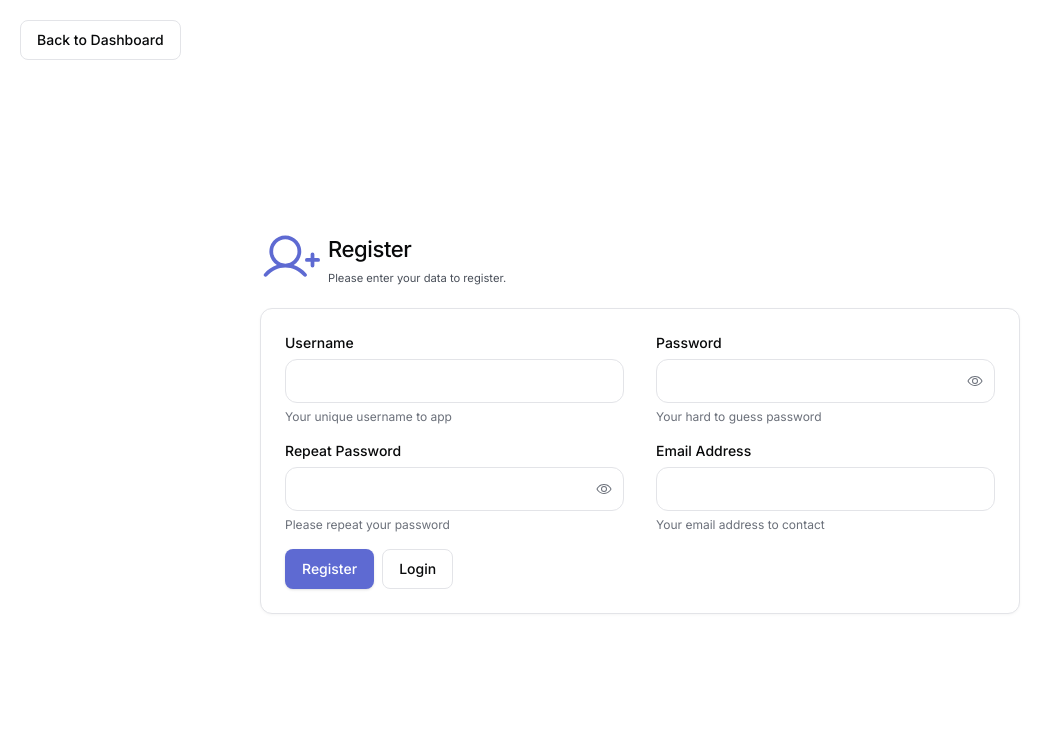
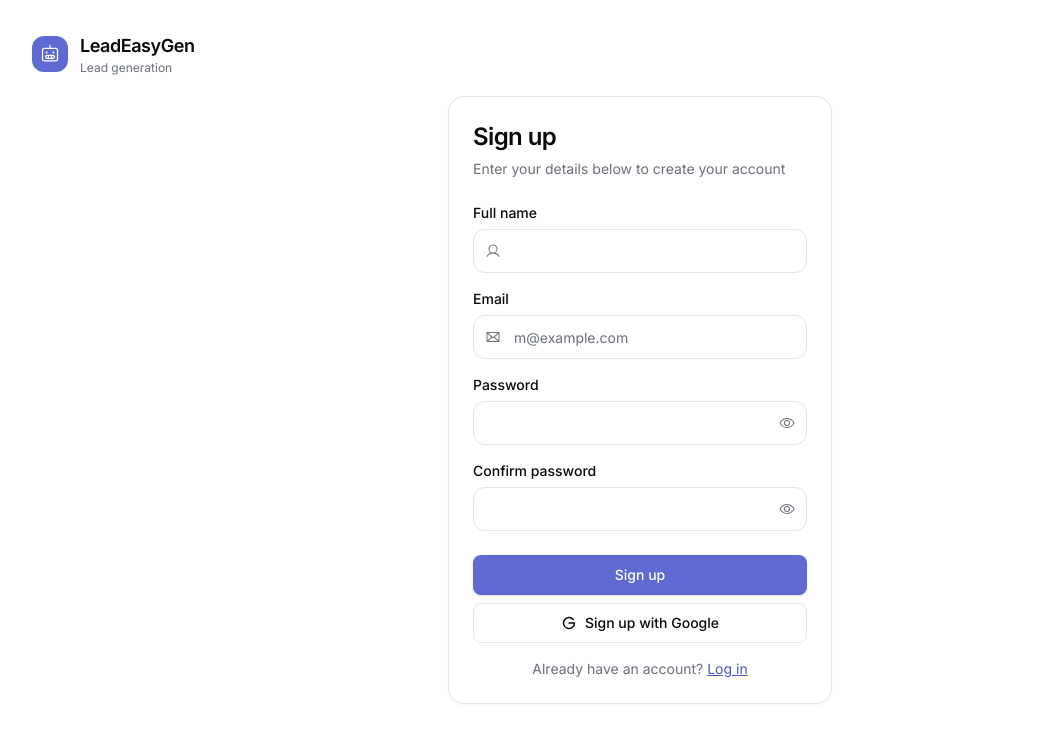
Before and after one commit to louischoleski/leadeasygen-app, a React (Vite) app: page /register in a window 1280 px wide. Shown: the top 742 px of the page, without its empty margins (0-1063 px from the left). Built offline with nearby package versions, Linux system fonts and the light colour scheme.

Commit message:
feat: modernize auth screens with centered card layout

```diff
--- a/src/components/AuthCard.tsx
+++ b/src/components/AuthCard.tsx
@@ -1,5 +1,21 @@
 import type { ReactNode } from 'react'
 
-export default function AuthCard({ wide = false, children }: { wide?: boolean; children: ReactNode }) {
-  return <div className={`mt-[10%] w-full p-5 ${wide ? 'max-w-[800px]' : 'max-w-[400px]'}`}>{children}</div>
+type Props = {
+  title?: string
+  subtitle?: string
+  children: ReactNode
 }
+
+export default function AuthCard({ title, subtitle, children }: Props) {
+  return (
+    <div className="rounded-xl border border-hairline bg-surface-1 shadow-card">
+      {(title || subtitle) && (
+        <div className="flex flex-col space-y-1.5 p-6 pb-0">
+          {title && <h1 className="text-2xl font-semibold tracking-tight text-ink">{title}</h1>}
+          {subtitle && <p className="text-sm text-ink-subtle">{subtitle}</p>}
+        </div>
+      )}
+      <div className="p-6">{children}</div>
+    </div>
+  )
+}
--- a/src/layouts/AuthLayout.tsx
+++ b/src/layouts/AuthLayout.tsx
@@ -1,13 +1,19 @@
+import { Robot } from '@phosphor-icons/react'
 import { Link, Outlet } from 'react-router-dom'
-import { Button } from '../components/Button'
 
 export default function AuthLayout() {
   return (
-    <main className="min-h-screen p-2.5">
-      <div className="m-2.5">
-        <Button asChild variant="secondary"><Link to="/">Back to Dashboard</Link></Button>
-      </div>
-      <div className="grid grid-cols-1 justify-items-center">
+    <main className="relative flex min-h-screen items-center justify-center bg-canvas p-4">
+      <Link to="/" className="absolute top-4 left-4 flex items-center gap-3 md:top-8 md:left-8">
+        <div className="flex h-9 w-9 items-center justify-center rounded-lg bg-primary">
+          <Robot className="h-5 w-5 text-on-primary" aria-hidden="true" />
+        </div>
+        <div className="flex flex-col">
+          <span className="text-lg font-semibold tracking-tight text-ink">LeadEasyGen</span>
+          <span className="text-xs text-ink-subtle">Lead generation</span>
+        </div>
+      </Link>
+      <div className="w-full max-w-sm">
         <Outlet />
       </div>
     </main>
--- a/src/pages/ForgotPassword.tsx
+++ b/src/pages/ForgotPassword.tsx
@@ -1,43 +1,36 @@
-import { IdentificationCard } from '@phosphor-icons/react'
-import { Link, useNavigate } from 'react-router-dom'
+import { Envelope } from '@phosphor-icons/react'
+import { Link } from 'react-router-dom'
+import { toast } from 'sonner'
 import AuthCard from '../components/AuthCard'
 import { Button } from '../components/Button'
 import { Input } from '../components/Input'
-import ViewHeader from '../components/ViewHeader'
 
 export default function ForgotPassword() {
-  const navigate = useNavigate()
-
   return (
-    <AuthCard>
-      <ViewHeader icon={IdentificationCard} title="Reset password">
-        Please enter your email to reset your password.
-      </ViewHeader>
-      <div className="card p-6">
+    <AuthCard title="Forgot password" subtitle="Enter your email and we'll send you a reset link">
       <form
-          className="grid grid-cols-1"
         noValidate
         onSubmit={(e) => {
           e.preventDefault()
-            navigate('/')
+          toast.success('Reset link sent', { description: 'Check your inbox.' })
         }}
       >
         <Input
-            label="Email address"
+          label="Email"
           id="email"
           name="email"
           type="email"
-            placeholder="example@gmail.com"
+          placeholder="m@example.com"
+          iconLeft={Envelope}
           required
-            helperText="Your email address to send the new password"
-            containerClassName="mb-4"
+          containerClassName="mb-6"
         />
-          <div className="flex items-center gap-2">
-            <Button type="submit">Send new password</Button>
-            <Button asChild variant="secondary"><Link to="/">Cancel</Link></Button>
-          </div>
+        <Button type="submit" fullWidth>Send reset link</Button>
+        <p className="mt-4 text-center text-sm text-ink-subtle">
+          Remember your password?{' '}
+          <Link to="/login" className="text-link underline">Log in</Link>
+        </p>
       </form>
-      </div>
     </AuthCard>
   )
 }
--- a/src/pages/Login.tsx
+++ b/src/pages/Login.tsx
@@ -1,21 +1,16 @@
-import { LockOpen } from '@phosphor-icons/react'
+import { Envelope, GoogleLogo } from '@phosphor-icons/react'
 import { Link, useNavigate } from 'react-router-dom'
+import { toast } from 'sonner'
 import AuthCard from '../components/AuthCard'
 import { Button } from '../components/Button'
 import { Input } from '../components/Input'
-import ViewHeader from '../components/ViewHeader'
 
 export default function Login() {
   const navigate = useNavigate()
 
   return (
-    <AuthCard>
-      <ViewHeader icon={LockOpen} title="Login">
-        Please enter your credentials to login.
-      </ViewHeader>
-      <div className="card p-6">
+    <AuthCard title="Login" subtitle="Enter your email below to login to your account">
       <form
-          className="grid grid-cols-1"
         noValidate
         onSubmit={(e) => {
           e.preventDefault()
@@ -23,31 +18,46 @@ export default function Login() {
         }}
       >
         <Input
-            label="Username"
-            id="username"
-            name="username"
-            placeholder="example@gmail.com"
+          label="Email"
+          id="email"
+          name="email"
+          type="email"
+          placeholder="m@example.com"
+          iconLeft={Envelope}
           required
-            helperText="Your unique username to app"
           containerClassName="mb-4"
         />
+        <div className="mb-1.5 flex items-center justify-between">
+          <label htmlFor="password" className="text-sm font-medium text-ink">Password</label>
+          <Link to="/forgot-password" className="text-sm text-link underline">
+            Forgot your password?
+          </Link>
+        </div>
         <Input
-            label="Password"
           id="password"
           name="password"
           type="password"
-            placeholder="******"
+          placeholder="••••••"
           required
-            helperText="Your strong password"
-            containerClassName="mb-4"
+          containerClassName="mb-6"
         />
-          <div className="flex items-center gap-2">
-            <Button type="submit">Login</Button>
-            <Button asChild variant="secondary"><Link to="/register">Register</Link></Button>
-            <Link to="/forgot-password" className="text-xs text-link hover:underline">Forgot password?</Link>
+        <div className="space-y-2">
+          <Button type="submit" fullWidth>Login</Button>
+          <Button
+            type="button"
+            variant="secondary"
+            fullWidth
+            iconLeft={GoogleLogo}
+            onClick={() => toast('Google sign-in is not wired up yet')}
+          >
+            Login with Google
+          </Button>
         </div>
+        <p className="mt-4 text-center text-sm text-ink-subtle">
+          Don't have an account?{' '}
+          <Link to="/register" className="text-link underline">Sign up</Link>
+        </p>
       </form>
-      </div>
     </AuthCard>
   )
 }
--- a/src/pages/Register.tsx
+++ b/src/pages/Register.tsx
@@ -1,54 +1,77 @@
-import { UserPlus } from '@phosphor-icons/react'
+import { Envelope, GoogleLogo, User } from '@phosphor-icons/react'
 import { Link, useNavigate } from 'react-router-dom'
+import { toast } from 'sonner'
 import AuthCard from '../components/AuthCard'
 import { Button } from '../components/Button'
 import { Input } from '../components/Input'
-import ViewHeader from '../components/ViewHeader'
-
-const fields = [
-  { id: 'username', label: 'Username', type: 'text', hint: 'Your unique username to app' },
-  { id: 'password', label: 'Password', type: 'password', hint: 'Your hard to guess password' },
-  { id: 'repeatPassword', label: 'Repeat Password', type: 'password', hint: 'Please repeat your password' },
-  { id: 'email', label: 'Email Address', type: 'email', hint: 'Your email address to contact' },
-] as const
 
 export default function Register() {
   const navigate = useNavigate()
 
+  const handleSubmit = (e: React.FormEvent<HTMLFormElement>) => {
+    e.preventDefault()
+    const data = new FormData(e.currentTarget)
+    if (data.get('password') !== data.get('confirmPassword')) {
+      toast.error('Passwords do not match')
+      return
+    }
+    navigate('/')
+  }
+
   return (
-    <AuthCard wide>
-      <ViewHeader icon={UserPlus} title="Register">
-        Please enter your data to register.
-      </ViewHeader>
-      <div className="card p-6">
-        <form
-          className="grid grid-cols-1"
-          noValidate
-          onSubmit={(e) => {
-            e.preventDefault()
-            navigate('/')
-          }}
-        >
-          <div className="grid gap-x-8 lg:grid-cols-2">
-            {fields.map((field) => (
+    <AuthCard title="Sign up" subtitle="Enter your details below to create your account">
+      <form noValidate onSubmit={handleSubmit}>
         <Input
-                key={field.id}
-                label={field.label}
-                id={field.id}
-                name={field.id}
-                type={field.type}
+          label="Full name"
+          id="name"
+          name="name"
+          iconLeft={User}
           required
-                helperText={field.hint}
           containerClassName="mb-4"
         />
-            ))}
+        <Input
+          label="Email"
+          id="email"
+          name="email"
+          type="email"
+          placeholder="m@example.com"
+          iconLeft={Envelope}
+          required
+          containerClassName="mb-4"
+        />
+        <Input
+          label="Password"
+          id="password"
+          name="password"
+          type="password"
+          required
+          containerClassName="mb-4"
+        />
+        <Input
+          label="Confirm password"
+          id="confirmPassword"
+          name="confirmPassword"
+          type="password"
+          required
+          containerClassName="mb-6"
+        />
+        <div className="space-y-2">
+          <Button type="submit" fullWidth>Sign up</Button>
+          <Button
+            type="button"
+            variant="secondary"
+            fullWidth
+            iconLeft={GoogleLogo}
+            onClick={() => toast('Google sign-up is not wired up yet')}
+          >
+            Sign up with Google
+          </Button>
         </div>
-          <div className="flex items-center gap-2">
-            <Button type="submit">Register</Button>
-            <Button asChild variant="secondary"><Link to="/login">Login</Link></Button>
-          </div>
+        <p className="mt-4 text-center text-sm text-ink-subtle">
+          Already have an account?{' '}
+          <Link to="/login" className="text-link underline">Log in</Link>
+        </p>
       </form>
-      </div>
     </AuthCard>
   )
 }
--- a/src/pages/ResetPassword.tsx
+++ b/src/pages/ResetPassword.tsx
@@ -1,10 +1,8 @@
-import { Key } from '@phosphor-icons/react'
-import { useNavigate, useSearchParams } from 'react-router-dom'
+import { Link, useNavigate, useSearchParams } from 'react-router-dom'
 import { toast } from 'sonner'
 import AuthCard from '../components/AuthCard'
 import { Button } from '../components/Button'
 import { Input } from '../components/Input'
-import ViewHeader from '../components/ViewHeader'
 
 export default function ResetPassword() {
   const navigate = useNavigate()
@@ -14,7 +12,7 @@ export default function ResetPassword() {
   const handleSubmit = (e: React.FormEvent<HTMLFormElement>) => {
     e.preventDefault()
     const data = new FormData(e.currentTarget)
-    if (data.get('password') !== data.get('repeatPassword')) {
+    if (data.get('password') !== data.get('confirmPassword')) {
       toast.error('Passwords do not match')
       return
     }
@@ -23,40 +21,34 @@ export default function ResetPassword() {
   }
 
   return (
-    <AuthCard>
-      <ViewHeader icon={Key} title="Choose a new password">
-        Enter and confirm your new password to finish resetting it.
-      </ViewHeader>
-      <div className="card p-6">
+    <AuthCard title="Reset password" subtitle="Enter your new password below">
+      <form noValidate onSubmit={handleSubmit}>
         {!token && (
           <p className="mb-4 text-xs text-error">
             This link is missing its reset token. Request a new one from the forgot password page.
           </p>
         )}
-        <form className="grid grid-cols-1" noValidate onSubmit={handleSubmit}>
         <Input
           label="New password"
           id="password"
           name="password"
           type="password"
           required
-            helperText="Your hard to guess password"
           containerClassName="mb-4"
         />
         <Input
-            label="Repeat new password"
-            id="repeatPassword"
-            name="repeatPassword"
+          label="Confirm new password"
+          id="confirmPassword"
+          name="confirmPassword"
           type="password"
           required
-            helperText="Please repeat your password"
-            containerClassName="mb-4"
+          containerClassName="mb-6"
         />
-          <div className="flex items-center gap-2">
-            <Button type="submit">Reset password</Button>
-          </div>
+        <Button type="submit" fullWidth>Reset password</Button>
+        <p className="mt-4 text-center text-sm text-ink-subtle">
+          <Link to="/login" className="text-link underline">Back to login</Link>
+        </p>
       </form>
-      </div>
     </AuthCard>
   )
 }
--- a/src/pages/VerifyEmail.tsx
+++ b/src/pages/VerifyEmail.tsx
@@ -1,22 +1,15 @@
-import { EnvelopeSimple } from '@phosphor-icons/react'
 import { useNavigate } from 'react-router-dom'
 import { toast } from 'sonner'
 import AuthCard from '../components/AuthCard'
 import { Button } from '../components/Button'
 import { Input } from '../components/Input'
-import ViewHeader from '../components/ViewHeader'
 
 export default function VerifyEmail() {
   const navigate = useNavigate()
 
   return (
-    <AuthCard>
-      <ViewHeader icon={EnvelopeSimple} title="Verify your email">
-        We sent a 6-digit code to your email address.
-      </ViewHeader>
-      <div className="card p-6">
+    <AuthCard title="Verify your email" subtitle="We've sent a code to your email. Enter it below.">
       <form
-          className="grid grid-cols-1"
         noValidate
         onSubmit={(e) => {
           e.preventDefault()
@@ -32,22 +25,21 @@ export default function VerifyEmail() {
           autoComplete="one-time-code"
           maxLength={6}
           required
-            helperText="The code expires after 10 minutes"
-            containerClassName="mb-4"
+          containerClassName="mb-6"
           className="text-center text-lg tracking-[0.5em]"
         />
-          <div className="flex items-center gap-2">
-            <Button type="submit">Verify</Button>
+        <Button type="submit" fullWidth>Verify</Button>
+        <p className="mt-4 text-center text-sm text-ink-subtle">
+          Didn't receive a code?{' '}
           <Button
-              variant="secondary"
+            variant="link"
             type="button"
             onClick={() => toast('Verification code sent', { description: 'Check your inbox.' })}
           >
-              Resend code
+            Resend
           </Button>
-          </div>
+        </p>
       </form>
-      </div>
     </AuthCard>
   )
 }
```
Lines whose indentation alone changed are shown as unchanged.
